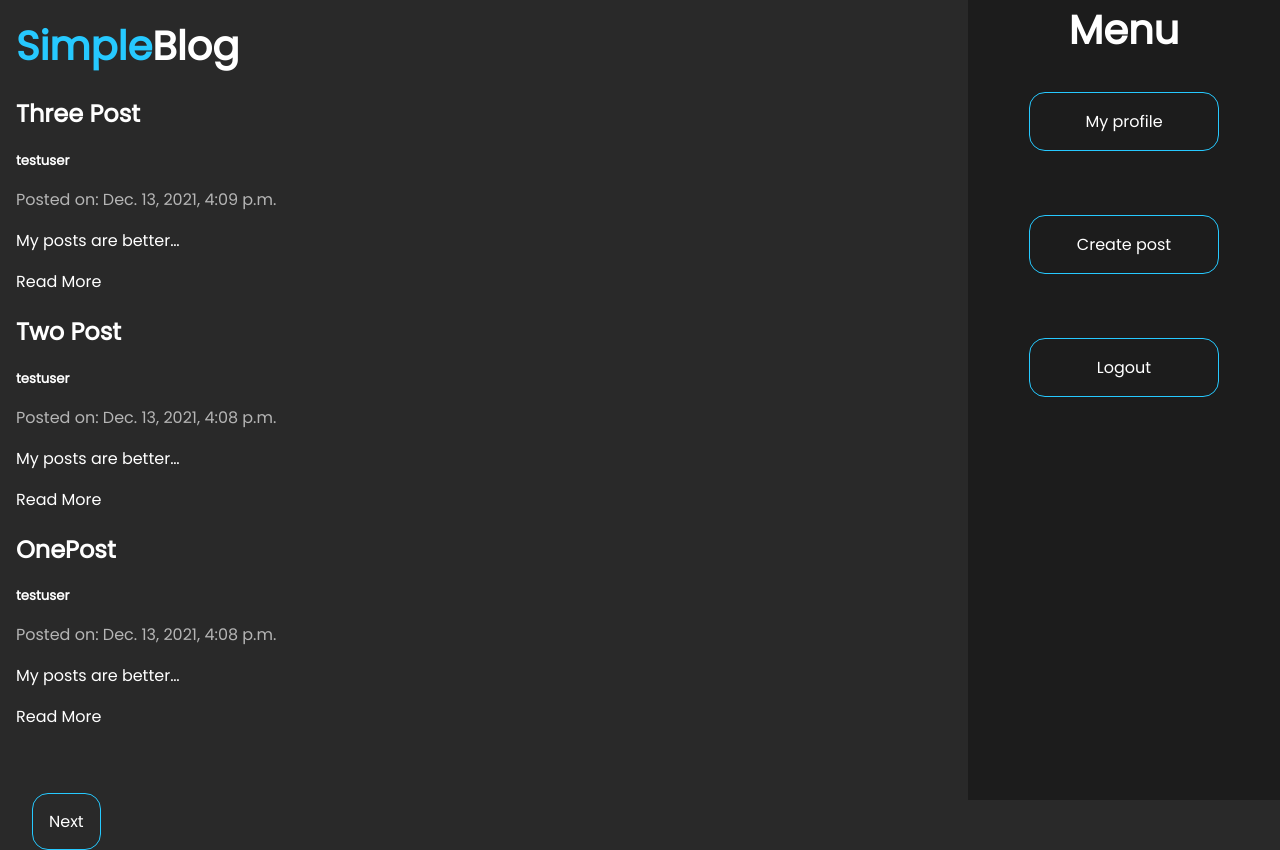
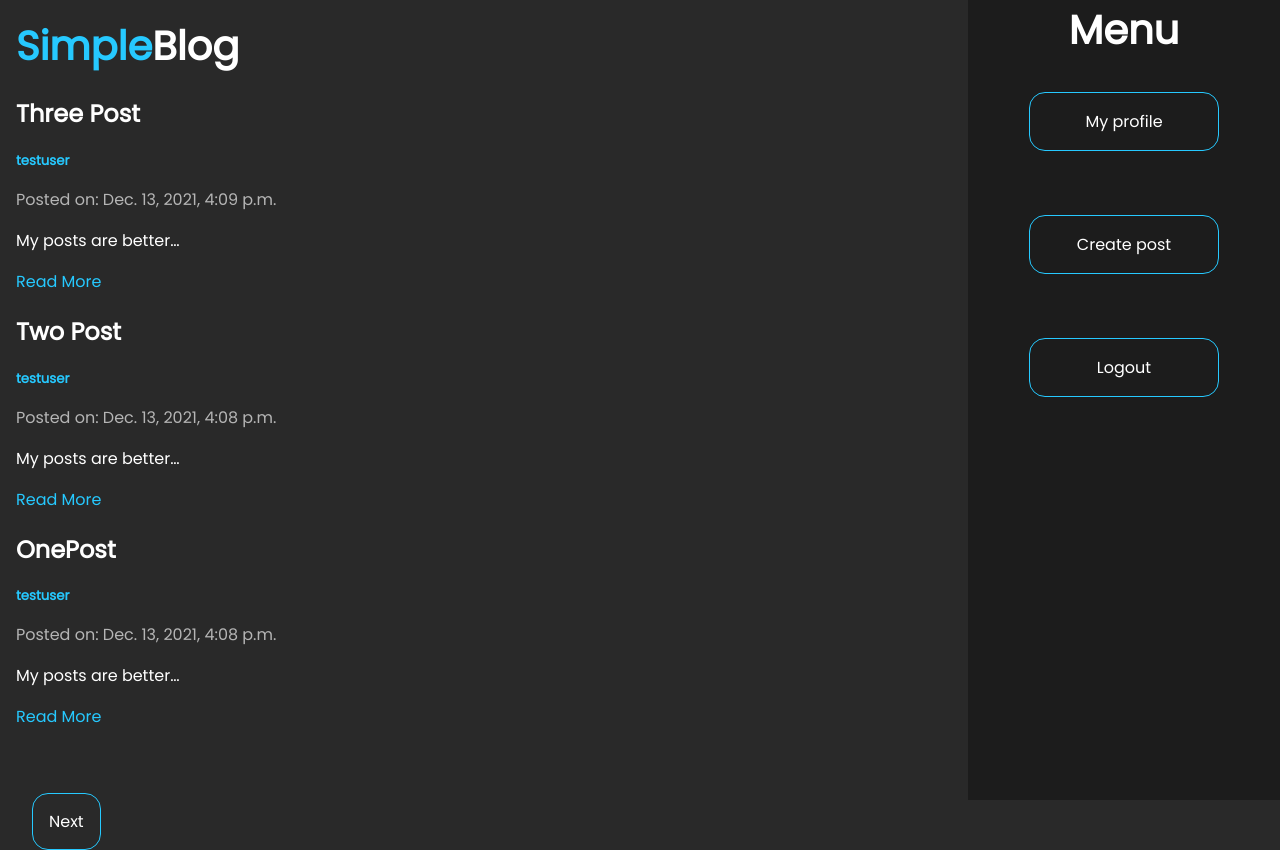
Before and after one commit to M4tasG/CMS_ND_2, a Django app: page / in a window 1280 px wide. Run offline with Django 3.2, Linux system fonts and the light colour scheme; a user stored in the database is signed in; data comes from the database, SQL or seed files in the repository.

Commit message:
fixed styling

```diff
--- a/simpleblog/blog/static/blog/style.css
+++ b/simpleblog/blog/static/blog/style.css
@@ -23,9 +23,11 @@ html, body{
     width: 75%;
     padding: 1em;
 }
-.main a:first-of-type{
+.main a{
     text-decoration: none;
-    color: white;
+}
+.whitefix{
+    color: white !important;
 }
 
 .author{
--- a/simpleblog/blog/templates/blog/base.html
+++ b/simpleblog/blog/templates/blog/base.html
@@ -14,7 +14,7 @@
 <body>
     <div class="container">
         <div class="main">
-            <h1><a href="{% url 'blog-main' %}"><span>Simple</span>Blog</a></h1>
+            <h1><a href="{% url 'blog-main' %}"><span>Simple</span><span class="whitefix">Blog</span></a></h1>
             {% block main_content %}
             {% endblock %}
         </div>
```
